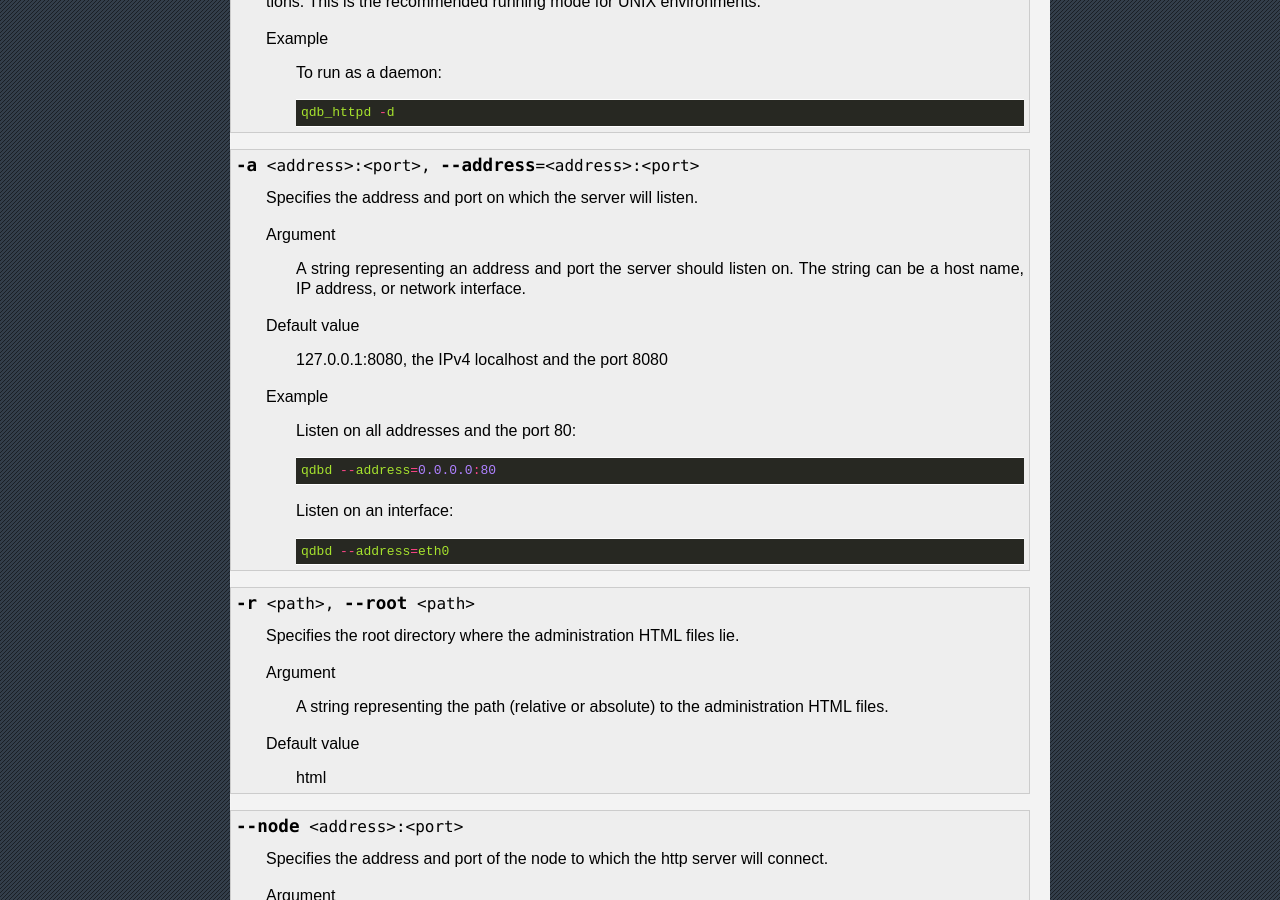
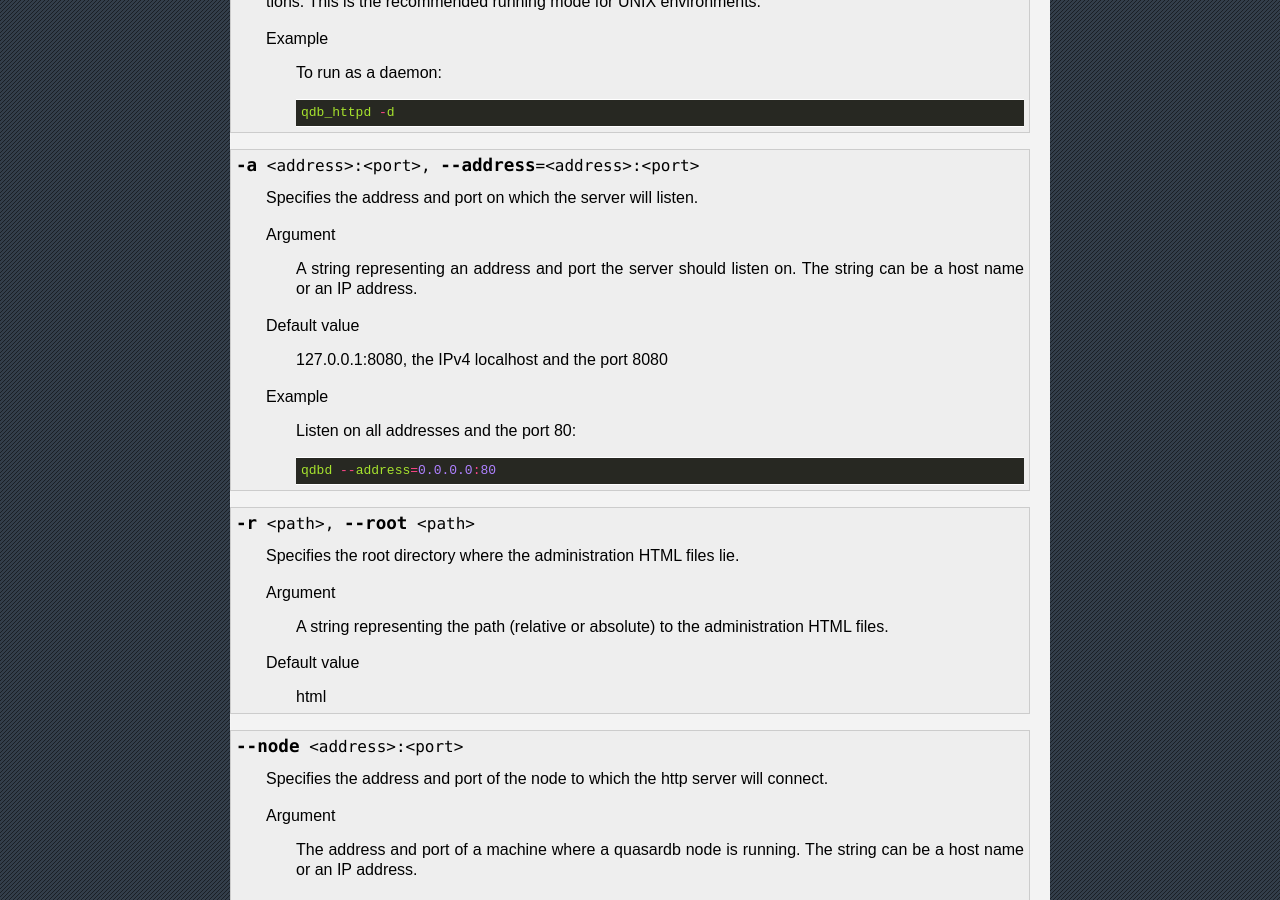
Before and after one commit to iltommi/qdb-documentation, a Sphinx documentation site: the page built from source/reference/qdb_httpd.rst, in a window 1280 px wide and 900 px high, scrolled down 7165 px. Built offline with Sphinx 7.4.7, drawn with Linux system fonts in a browser that asks for light colours.

Commit message:
Revert "Add info re: using a network interface for listen_on parameter."
This reverts commit 393b25b4884b48b4d8e8e691fbf909ff3728a96a.

```diff
--- a/source/reference/qdb_httpd.rst
+++ b/source/reference/qdb_httpd.rst
@@ -286,7 +286,7 @@ Parameters can be supplied in any order and are prefixed with ``--``. The argume
     Specifies the address and port on which the server will listen.
 
     Argument
-        A string representing an address and port the server should listen on. The string can be a host name, IP address, or network interface.
+        A string representing an address and port the server should listen on. The string can be a host name or an IP address.
 
     Default value
         127.0.0.1:8080, the IPv4 localhost and the port 8080
@@ -295,10 +295,6 @@ Parameters can be supplied in any order and are prefixed with ``--``. The argume
         Listen on all addresses and the port 80::
 
             qdbd --address=0.0.0.0:80
-
-        Listen on an interface::
-
-            qdbd --address=eth0
 
 
 .. option:: -r <path>, --root <path>
--- a/source/reference/qdbd.rst
+++ b/source/reference/qdbd.rst
@@ -259,7 +259,7 @@ Instance specific
     Specifies the address and port on which the server will listen.
 
     Argument
-        A string representing one address the server listens on and a port. The address string can be a host name, IP address, or network interface.
+        A string representing one address the server listens on and a port. The address string can be a host name or an IP address.
 
     Default value
         127.0.0.1:2836, the IPv4 localhost and the port 2836
@@ -268,10 +268,6 @@ Instance specific
         Listen on localhost and the port 5910::
 
             qdbd --address=localhost:5910
-
-        Listen on an interface::
-
-            qdbd --address=eth0
 
     .. note::
         The unspecified address (0.0.0.0 for IPv4, :: for IPv6) is not allowed.
```
